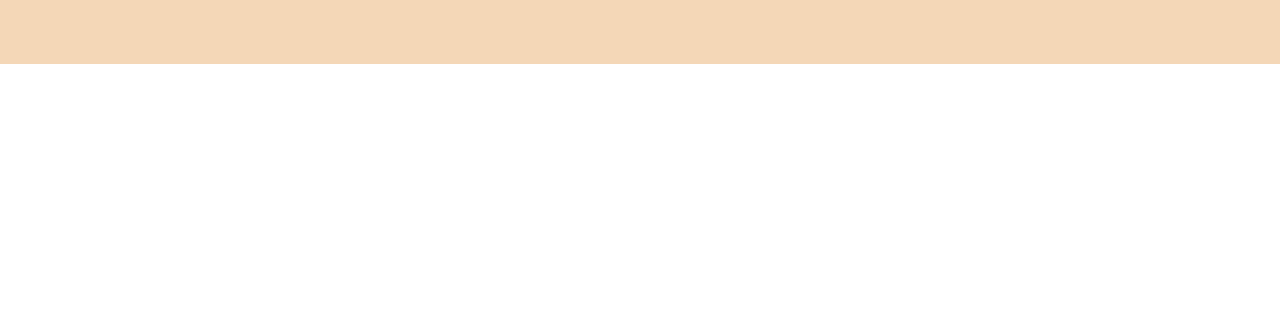
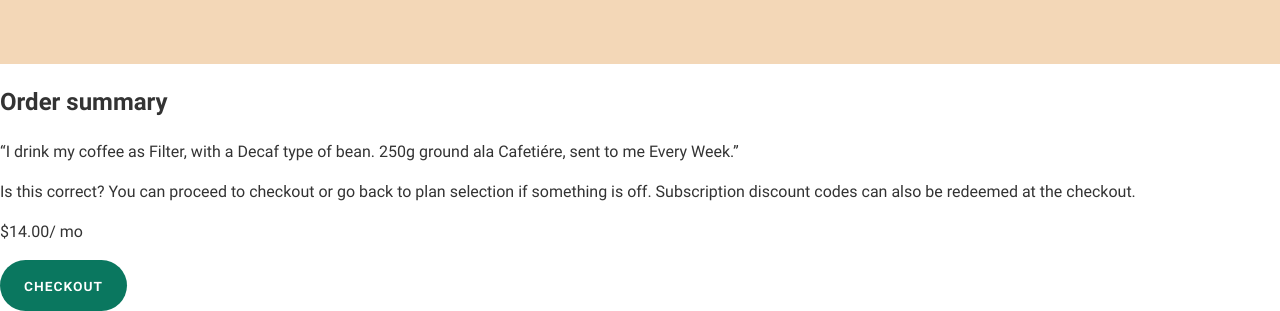
Before and after one commit to devGiyosiddin/Cofee-roasters, a plain HTML site: page create-plan.html in a window 1280 px wide. Shown: the part 3000-3311 px from the top of the page. Before the commit the page ends 3064 px from the top, so only its background shows below. Drawn offline with Linux system fonts and the light colour scheme.

Commit message:
Add modal for order summary on page Crete plan

```diff
--- a/create-plan.html
+++ b/create-plan.html
@@ -297,7 +297,22 @@
             </div>
         </div>
     </footer>
+
+    <!-- Modal -->
+    <div class="os-modal">
+        <div class="os-modal__wrapper">
+            <h2 class="os-modal__heading">Order summary</h2>
+            <div class="os-modal__info">
+                <p class="os-modal__text">“I drink my coffee as <span>Filter</span>, with a <span>Decaf</span> type of bean. <span>250g</span> ground ala <span>Cafetiére</span>, sent to me <span>Every Week</span>.”</p>
+                <p class="os-modal__description">Is this correct? You can proceed to checkout or go back to plan selection if something is off. Subscription discount codes can also be redeemed at the checkout. </p>
+                <div class="os-modal__price-inner">
+                    <p class="os-modal__price">$14.00/ mo</p>
+                    <button class="os-modal__button button button-green" type="submit">Checkout</button>
+                </div>
+            </div>
+        </div>
+    </div>
+
     <script src="js/main.js"></script>
 </body>
-
 </html>
```
Also changed, not shown: index.html (+1 -0 lines).
